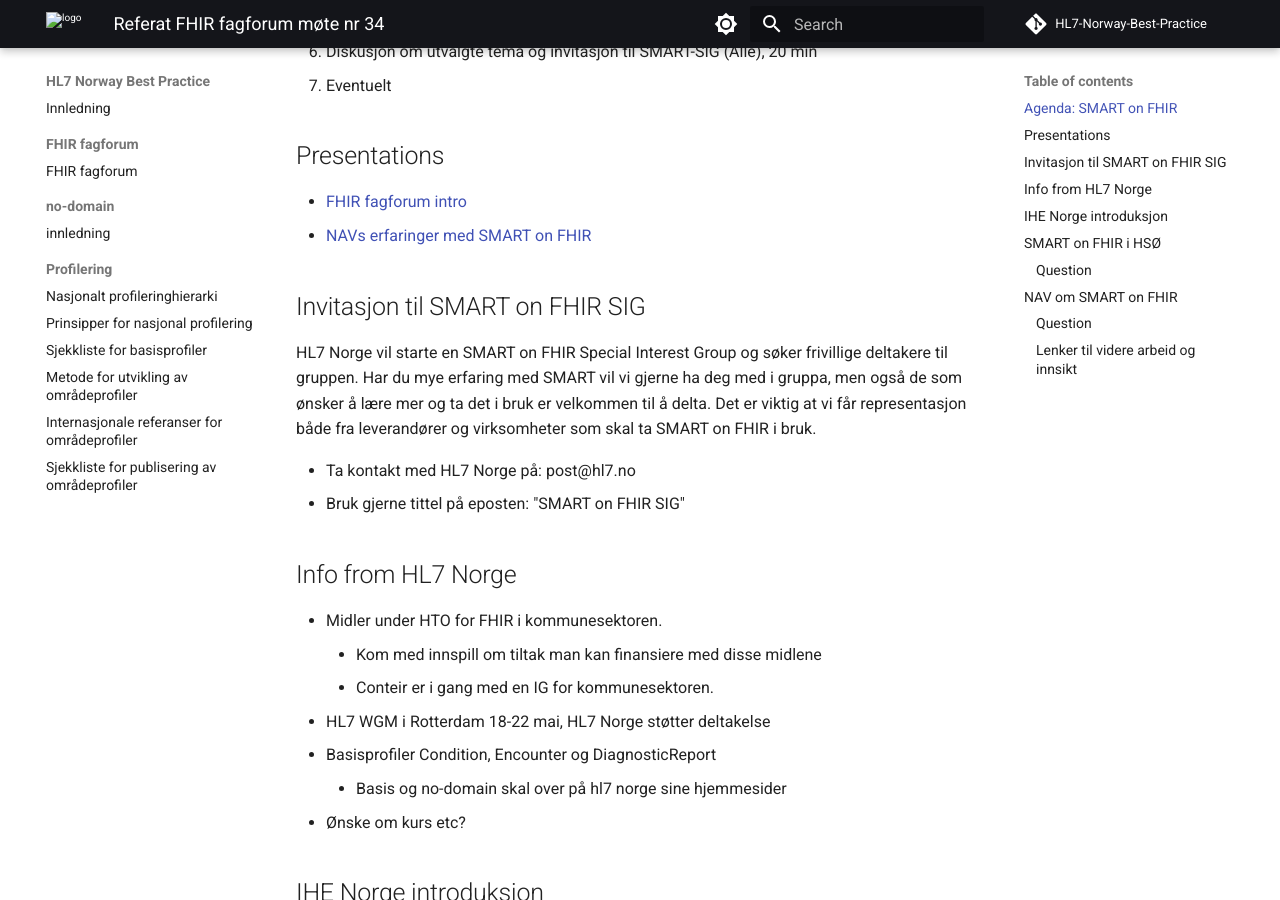
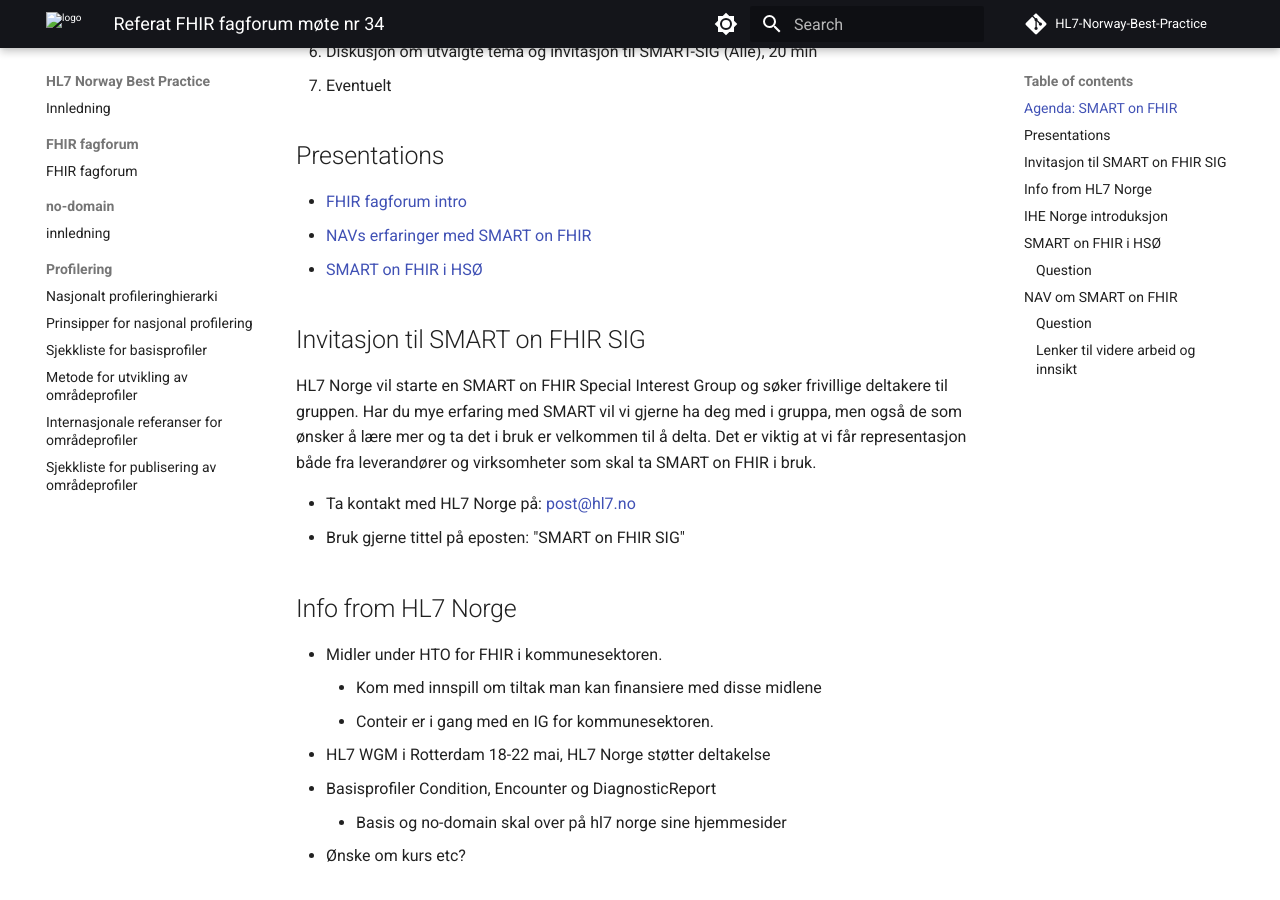
Before and after one commit to HL7Norway/best-practice, an MkDocs documentation site: the page built from docs/FHIR-faglig-forum/_referat/2026-02-11-referat.md, in a window 1280 px wide and 900 px high, scrolled down 585 px. Built offline with MkDocs 1.6.1 and Material for MkDocs 9.7.7, drawn with Linux system fonts in a browser that asks for light colours; comment, search, counter and statistics services are not loaded.

Commit message:
presentasjon FFF34

```diff
--- a/docs/FHIR-faglig-forum/_referat/2026-02-11-referat.md
+++ b/docs/FHIR-faglig-forum/_referat/2026-02-11-referat.md
@@ -28,12 +28,13 @@
 
 * [FHIR fagforum intro](../docs/FHIR-faglig-forum/presentasjon/2026-02-11-FHIR-fagforum-34.pdf)
 * [NAVs erfaringer med SMART on FHIR](../docs/FHIR-faglig-forum/presentasjon/2026-02-11-Navs-erfaringer-med-SMART-on-FHIR.pdf)
+* [SMART on FHIR i HSØ](../docs/FHIR-faglig-forum/presentasjon/2026-02-11-SMART-on-FHIR-HSO.pdf)
 
 ## Invitasjon til SMART on FHIR SIG
 
 HL7 Norge vil starte en SMART on FHIR Special Interest Group og søker frivillige deltakere til gruppen. Har du mye erfaring med SMART vil vi gjerne ha deg med i gruppa, men også de som ønsker å lære mer og ta det i bruk er velkommen til å delta. Det er viktig at vi får representasjon både fra leverandører og virksomheter som skal ta SMART on FHIR i bruk.
 
-* Ta kontakt med HL7 Norge på: post@hl7.no
+* Ta kontakt med HL7 Norge på: [post@hl7.no](post@hl7.no)
 * Bruk gjerne tittel på eposten: "SMART on FHIR SIG"
 
 ## Info from HL7 Norge
```
Also changed, not shown: 1 other file.
